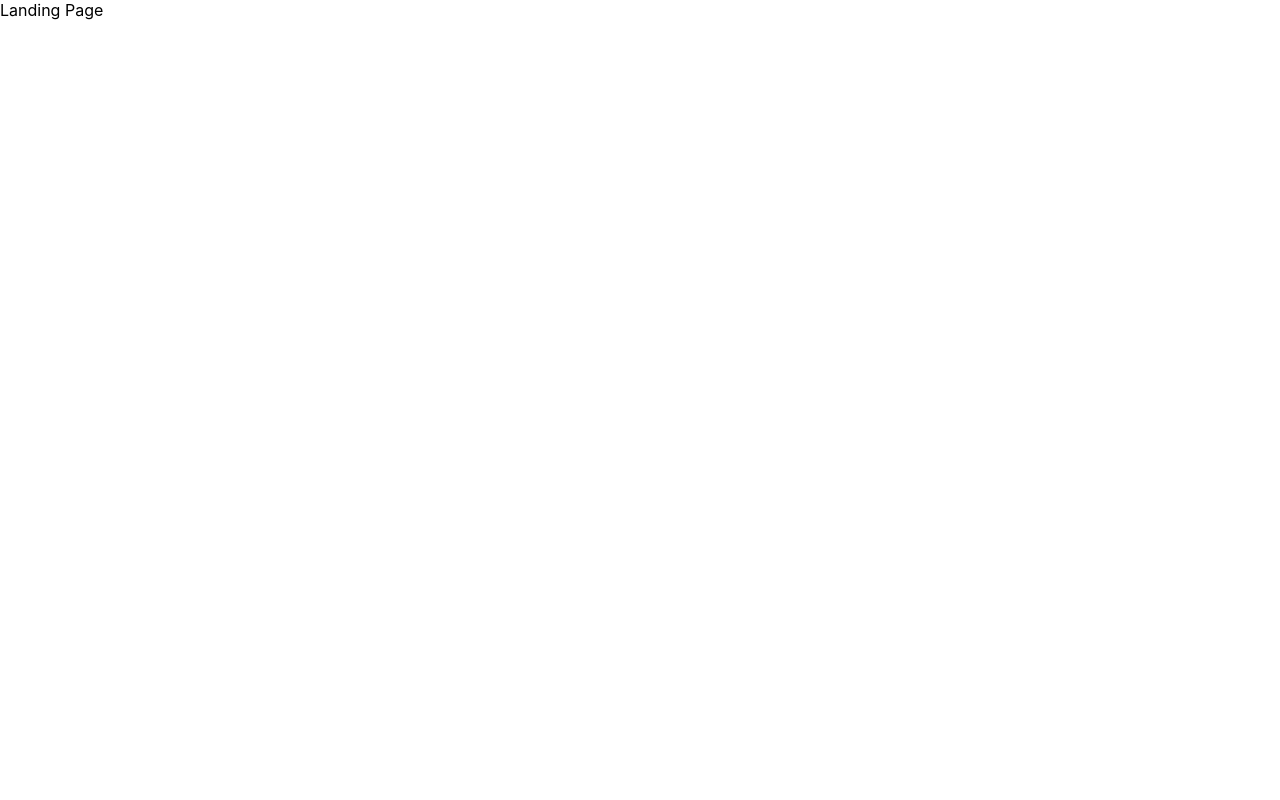
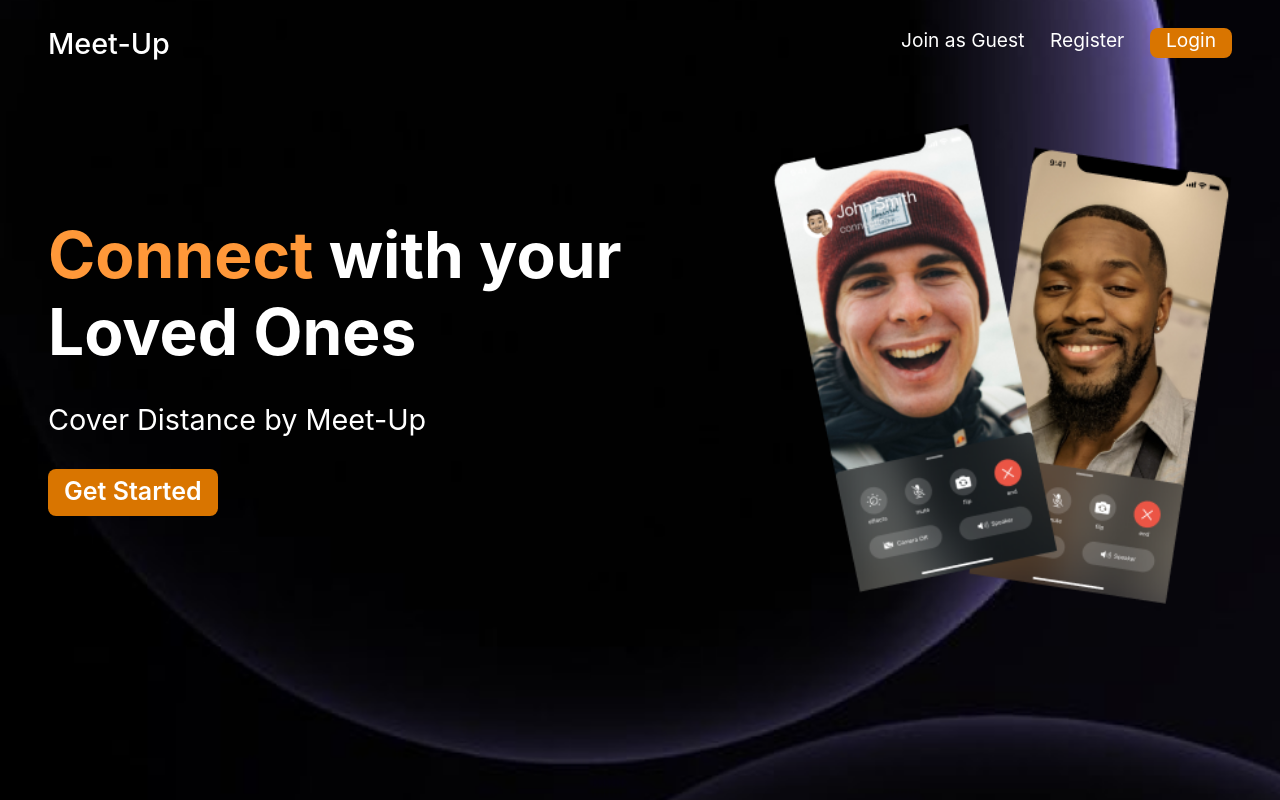
Before and after one commit to AkshanshSinghBhadoria/MeetUp, a React (Create React App) app in the folder frontend/: page / in a window 1280 px wide. Built offline with nearby package versions, Linux system fonts and the light colour scheme.

Commit message:
landing page

```diff
--- a/frontend/package.json
+++ b/frontend/package.json
@@ -3,6 +3,9 @@
   "version": "0.1.0",
   "private": true,
   "dependencies": {
+    "@emotion/react": "^11.13.0",
+    "@emotion/styled": "^11.13.0",
+    "@mui/material": "^5.16.7",
     "@testing-library/jest-dom": "^5.17.0",
     "@testing-library/react": "^13.4.0",
     "@testing-library/user-event": "^13.5.0",
--- a/frontend/src/App.css
+++ b/frontend/src/App.css
@@ -1,38 +1,76 @@
-.App {
-  text-align: center;
-}
-
-.App-logo {
-  height: 40vmin;
-  pointer-events: none;
-}
-
-@media (prefers-reduced-motion: no-preference) {
-  .App-logo {
-    animation: App-logo-spin infinite 20s linear;
-  }
-}
-
-.App-header {
-  background-color: #282c34;
-  min-height: 100vh;
-  display: flex;
-  flex-direction: column;
-  align-items: center;
-  justify-content: center;
-  font-size: calc(10px + 2vmin);
+.landingPageContainer {
+  width: 100vw;
+  height: 100vh;
+  background: url("/public/background.png");
+  background-repeat: no-repeat;
+  background-size: cover;
   color: white;
 }
 
-.App-link {
-  color: #61dafb;
+/* Navbar */
+
+.landingPageContainer nav {
+  padding-inline: 3rem;
+  padding-block: 1.6rem;
+  display: flex;
+  justify-content: space-between;
+  align-items: center;
 }
 
-@keyframes App-logo-spin {
-  from {
-    transform: rotate(0deg);
-  }
-  to {
-    transform: rotate(360deg);
-  }
+.landingPageContainer nav h2 {
+  font-size: 1.8rem;
+  font-weight: 500;
 }
+
+.navlist {
+  display: flex;
+  gap: 1.6rem;
+  cursor: pointer;
+  font-size: 1.2rem;
+}
+
+.navlist div[role='button'] {
+  background-color: #D97500;
+  width: fit-content;
+  padding: 0rem 1rem 0.4rem 1rem;
+  border-radius: 8px;
+}
+
+/* Container */
+
+.landingMainContainer {
+  display: flex;
+  justify-content: space-between;
+  padding-inline: 3rem;
+  height: 70vh;
+  align-items: center;
+}
+
+.landingMainContainer > div:nth-child(1) {
+  font-size: 2rem;
+}
+
+.landingMainContainer p {
+  margin-top: 2rem;
+  font-size: 1.8rem;
+}
+
+.landingMainContainer > div:nth-child(1) div[role='button'] {
+  background-color: #D97500;
+  width: fit-content;
+  padding: 0rem 1rem 0.5rem 1rem;
+  border-radius: 8px;
+  margin-top: 2rem;
+}
+
+.landingMainContainer > div:nth-child(1) div[role='button'] a {
+  text-decoration: none;
+  color: white;
+  font-size: 25px;
+  font-weight: 600;
+}
+
+.landingMainContainer img {
+  height: 60vh;
+  width: auto;
+}
--- a/frontend/src/pages/landing.jsx
+++ b/frontend/src/pages/landing.jsx
@@ -1,7 +1,34 @@
 import React from 'react';
+import '../App.css';
+import { Link } from 'react-router-dom';
 
 export default function LandingPage() {
     return (
-        <div> Landing Page </div>
+        <div className='landingPageContainer'>
+            <nav>
+                <div className='navHeader'>
+                    <h2>Meet-Up</h2>
+                </div>
+                <div className='navlist'>
+                    <p>Join as Guest</p>
+                    <p>Register</p>
+                    <div role='button'> <p> Login </p> </div>
+                </div>
+            </nav>
+
+            <div className='landingMainContainer'>
+                <div>
+                    <h1><span style={{color: "#FF9839"}}> Connect </span> with your <br/> Loved Ones</h1>
+                    <p>Cover Distance by Meet-Up</p>
+                    <div role='button'>
+                        <Link to={"/home"}>Get Started</Link>
+                    </div>
+                </div>
+                <div>
+                    <img src='/mobile.png' alt='' />
+                </div>
+            </div>
+
+        </div>
     );
 }
```
Also changed, not shown: 1 other file (tests, documents, lock files or other folders).
